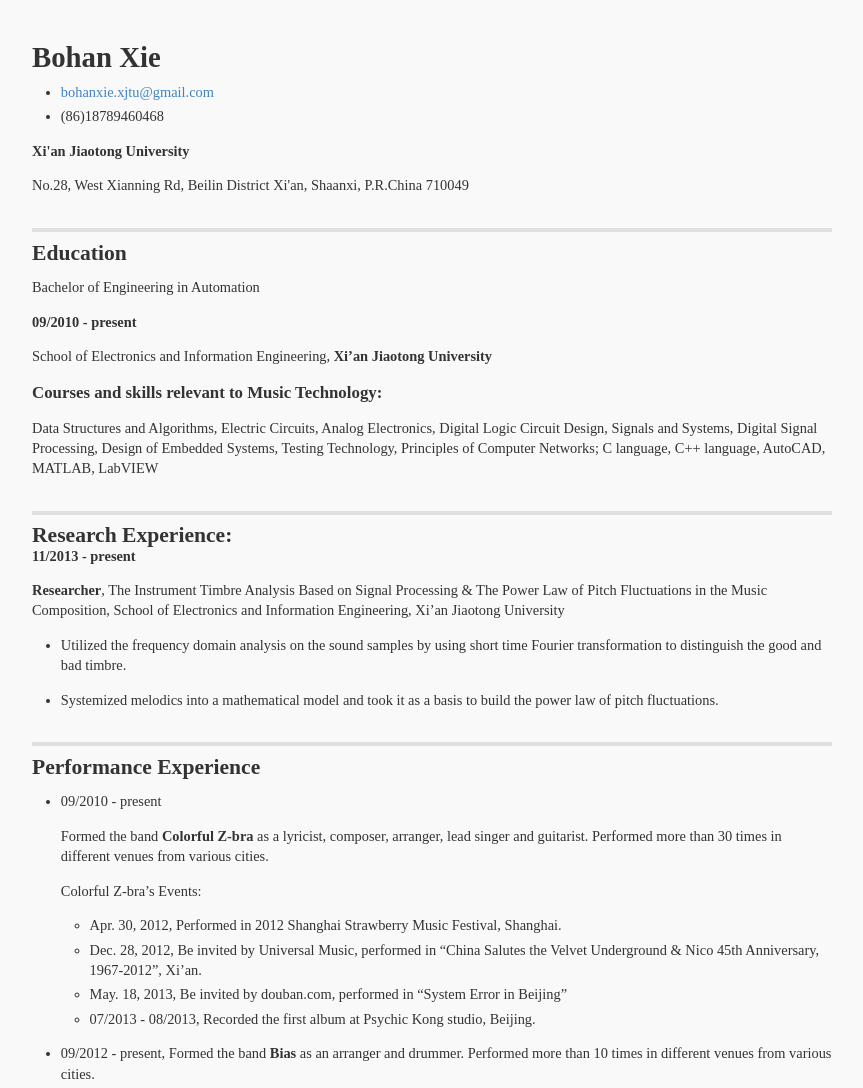
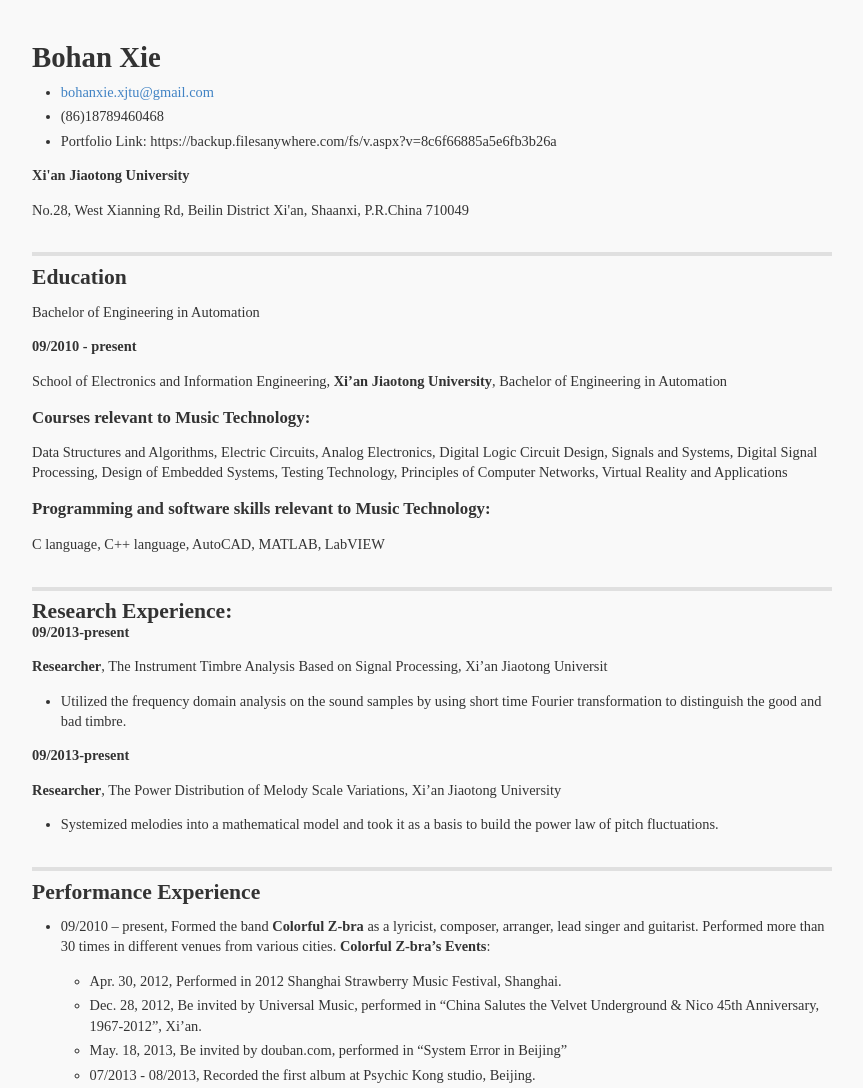
Before and after one commit to systemerror/xbh, a plain HTML site: page index.html in a window 1280 px wide. Shown: the top 1088 px of the page, without its empty margins (208-1071 px from the left). Drawn offline with Linux system fonts and the light colour scheme.

Commit message:
Regenerating Github Pages.

```diff
--- a/index.html
+++ b/index.html
@@ -40,6 +40,7 @@
 <ul>
 <li><a href="mailto:bohanxie.xjtu@gmail.com">bohanxie.xjtu@gmail.com</a></li>
 <li>(86)18789460468</li>
+<li>Portfolio Link: https://backup.filesanywhere.com/fs/v.aspx?v=8c6f66885a5e6fb3b26a</li>
 </ul>
 
 <h4>Xi&#39;an Jiaotong University</h4>
@@ -52,36 +53,38 @@
 
 <h4>09/2010 - present</h4>
 
-<p>School of Electronics and Information Engineering, <strong>Xi’an
-Jiaotong University</strong></p>
+<p>School of Electronics and Information Engineering, <strong>Xi’an Jiaotong University</strong>, Bachelor of Engineering in Automation</p>
 
-<h3>Courses and skills relevant to Music Technology:</h3>
+<h3>Courses relevant to Music Technology:</h3>
 
-<p>Data Structures and Algorithms, Electric Circuits, Analog Electronics, Digital Logic Circuit Design, Signals and Systems, Digital Signal Processing, Design of Embedded Systems, Testing Technology, Principles of Computer Networks;
-C language, C++ language, AutoCAD, MATLAB, LabVIEW</p>
+<p>Data Structures and Algorithms, Electric Circuits, Analog Electronics, Digital Logic Circuit Design, Signals and Systems, Digital Signal Processing, Design of Embedded Systems, Testing Technology, Principles of Computer Networks, Virtual Reality and Applications</p>
+
+<h3>Programming and software skills relevant to Music Technology:</h3>
+
+<p>C language, C++ language, AutoCAD, MATLAB, LabVIEW</p>
 
 <h2>Research Experience:</h2>
 
-<h4>11/2013 - present</h4>
+<h4>09/2013-present</h4>
 
-<p><strong>Researcher</strong>, The Instrument Timbre Analysis Based on Signal
-Processing &amp; The Power Law of Pitch Fluctuations in the Music Composition, School of Electronics and Information Engineering, Xi’an Jiaotong University</p>
+<p><strong>Researcher</strong>,  The Instrument Timbre Analysis Based on Signal Processing, Xi’an Jiaotong Universit</p>
 
 <ul>
-<li><p>Utilized the frequency domain analysis on the sound samples by using short time Fourier transformation to distinguish the good and bad timbre.</p></li>
-<li><p>Systemized melodics into a mathematical model and took it as a basis to build the power law of pitch fluctuations.</p></li>
+<li>Utilized the frequency domain analysis on the sound samples by using short time Fourier transformation to distinguish the good and bad timbre.</li>
+</ul>
+
+<h4>09/2013-present</h4>
+
+<p><strong>Researcher</strong>, The Power Distribution of Melody Scale Variations, Xi’an Jiaotong University</p>
+
+<ul>
+<li>Systemized melodies into a mathematical model and took it as a basis to build the power law of pitch fluctuations.</li>
 </ul>
 
 <h2>Performance Experience</h2>
 
 <ul>
-<li><p>09/2010 - present</p>
-
-<p>Formed the band <strong>Colorful Z-bra</strong> as a lyricist, composer, arranger, lead
-singer and guitarist. Performed more than 30 times in different venues
-from various cities.</p>
-
-<p>Colorful Z-bra’s Events:</p>
+<li><p>09/2010 – present, Formed the band <strong>Colorful Z-bra</strong> as a lyricist, composer, arranger, lead singer and guitarist. Performed more than 30 times in different venues from various cities. <strong>Colorful Z-bra’s Events</strong>:</p>
 
 <ul>
 <li>Apr. 30, 2012, Performed in 2012 Shanghai Strawberry Music Festival, Shanghai.</li>
```
Also changed, not shown: resume.txt.
